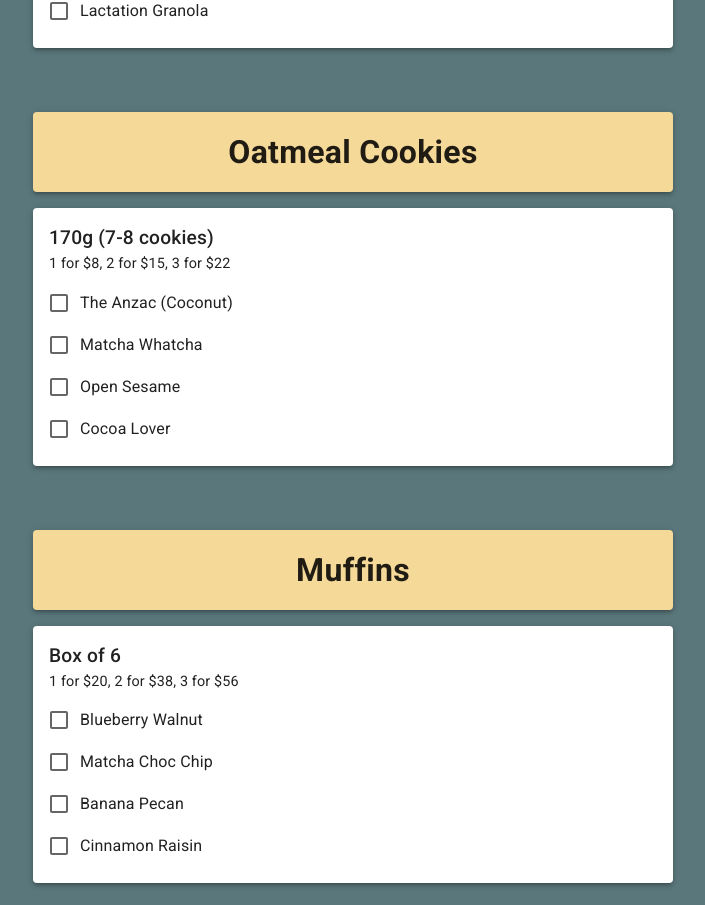
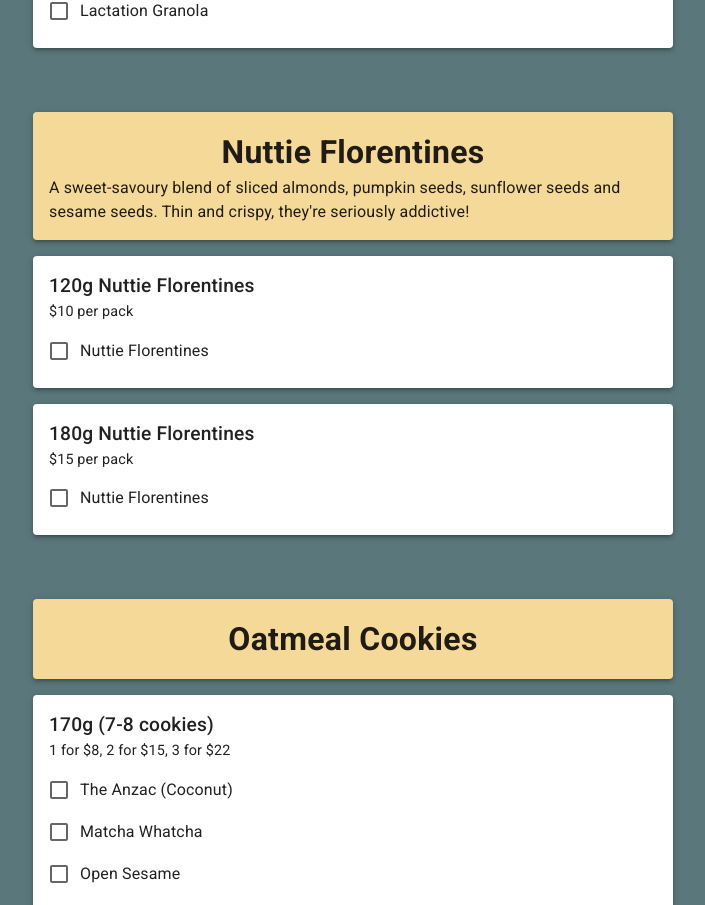
Before and after one commit to thenutbaker/thenutbaker.github.io, a React (Create React App) app: page / in a window 1280 px wide. Shown: the part 3213-4118 px from the top of the page, without its empty margins (287-992 px from the left). Built offline with nearby package versions, Linux system fonts and the light colour scheme.

Commit message:
feat: add nuttie florentines

```diff
--- a/src/pages/OrderInfo.tsx
+++ b/src/pages/OrderInfo.tsx
@@ -11,6 +11,7 @@ import {
   MAX_QUANTITY,
   MUFFIN_FLAVOURS,
   NUTBAKER_PASS_OPTIONS,
+  NUTTIE_FLORENTINES_FLAVOURS,
   OATMEAL_COOKIE_FLAVOURS,
   ProductCode,
 } from "../products.const";
@@ -166,6 +167,41 @@ const OrderInfo = (props: OrderInfoProps) => {
           allowQuantitySelection
         />
 
+        <SectionHeader
+          title="Nuttie Florentines"
+          subtitle="A sweet-savoury blend of sliced almonds, pumpkin seeds, sunflower seeds and sesame seeds. Thin and crispy, they're seriously addictive!"
+        />
+        <MultiVariantSelect
+          setErrorMap={setErrorMap}
+          setItems={setItems}
+          items={items}
+          title="120g Nuttie Florentines"
+          subtitle={"$10 per pack"}
+          options={NUTTIE_FLORENTINES_FLAVOURS.map((flavour) => ({
+            productCode: "NUTTIE_FLORENTINES_120",
+            label: flavour,
+          }))}
+          quantity={{
+            max: MAX_QUANTITY,
+          }}
+          allowQuantitySelection
+        />
+        <MultiVariantSelect
+          setErrorMap={setErrorMap}
+          setItems={setItems}
+          items={items}
+          title="180g Nuttie Florentines"
+          subtitle={"$15 per pack"}
+          options={NUTTIE_FLORENTINES_FLAVOURS.map((flavour) => ({
+            productCode: "NUTTIE_FLORENTINES_180",
+            label: flavour,
+          }))}
+          quantity={{
+            max: MAX_QUANTITY,
+          }}
+          allowQuantitySelection
+        />
+
         <SectionHeader title="Oatmeal Cookies" />
         <MultiVariantSelect
           setErrorMap={setErrorMap}
--- a/src/products.const.ts
+++ b/src/products.const.ts
@@ -14,6 +14,8 @@ export const GRANOLA_FLAVOURS = [
 ];
 
 export const LACTATION_GRANOLA_FLAVOURS = ["Lactation Granola"];
+
+export const NUTTIE_FLORENTINES_FLAVOURS = ["Nuttie Florentines"];
 
 export const LOW_CARB_GRANOLA_FLAVOURS = [
   "Vanilla Coconut",
@@ -65,6 +67,8 @@ export type ProductCode =
   | "LOW_CARB_GRANOLA_400"
   | "LACTATION_GRANOLA_200"
   | "LACTATION_GRANOLA_400"
+  | "NUTTIE_FLORENTINES_120"
+  | "NUTTIE_FLORENTINES_180"
   | "OATMEAL_COOKIES"
   | "MUFFINS"
   | "NUTBAKER_PASS_OCCASIONAL"
@@ -177,6 +181,14 @@ export const PRODUCTS: Record<ProductCode, Product> = {
     price: (quantity: number) => quantity * 3200,
     label: "400g Lactation Granola",
   },
+  NUTTIE_FLORENTINES_120: {
+    price: (quantity: number) => quantity * 1000,
+    label: "120g Nuttie Florentines",
+  },
+  NUTTIE_FLORENTINES_180: {
+    price: (quantity: number) => quantity * 1500,
+    label: "180g Nuttie Florentines",
+  },
   OATMEAL_COOKIES: {
     price: (quantity: number) => {
       const numBundlesOf3 = Math.floor(quantity / 3);
```
